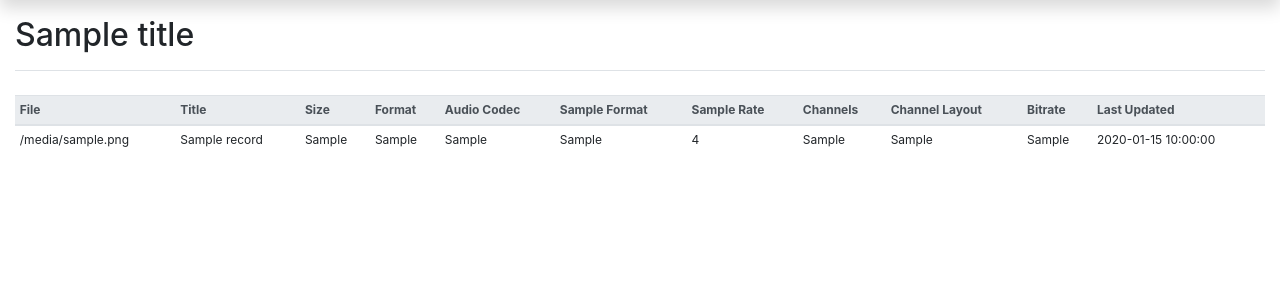
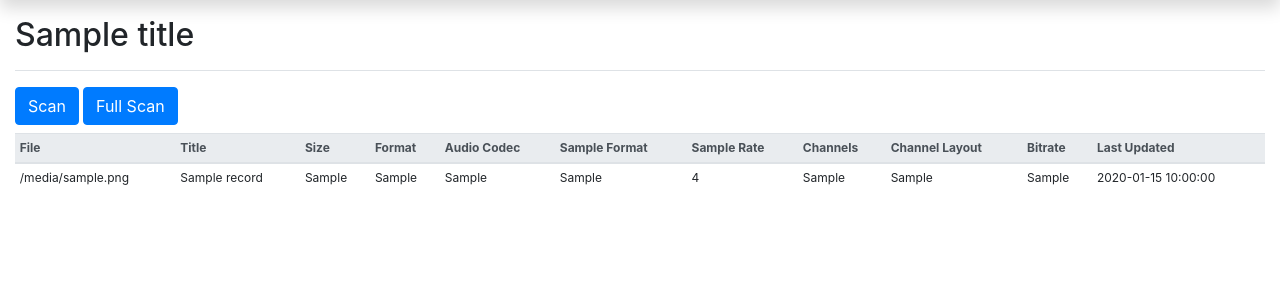
Before and after one commit to vikc07/audcon, a Python web app: template audcon/templates/index.html in a window 1280 px wide. Shown: the part 56-356 px from the top of the page. Run offline with Jinja, Linux system fonts and the light colour scheme; the template is opened without the code that fills it: most values are stand-ins (such as "Sample title", 1, 10 or a date in 2020); some libraries are stand-ins or nearby versions.

Commit message:
fixed index

```diff
--- a/audcon/templates/index.html
+++ b/audcon/templates/index.html
@@ -1,6 +1,11 @@
 {% extends "base.html" %}
 {% set active_page = 'index' %}
+
 {% block content %}
+    <div class="d-flex">
+        <a class="btn btn-primary form-btn-add mr-1" href="{{ url_for('scan') }}" role="button">Scan</a>
+        <a class="btn btn-primary form-btn-add" href="{{ url_for('scan_full') }}" role="button">Full Scan</a>
+    </div>
     <div class="d-flex pt-2">
         <table class="table table-hover table-sm">
             <thead class="thead-light">
```
